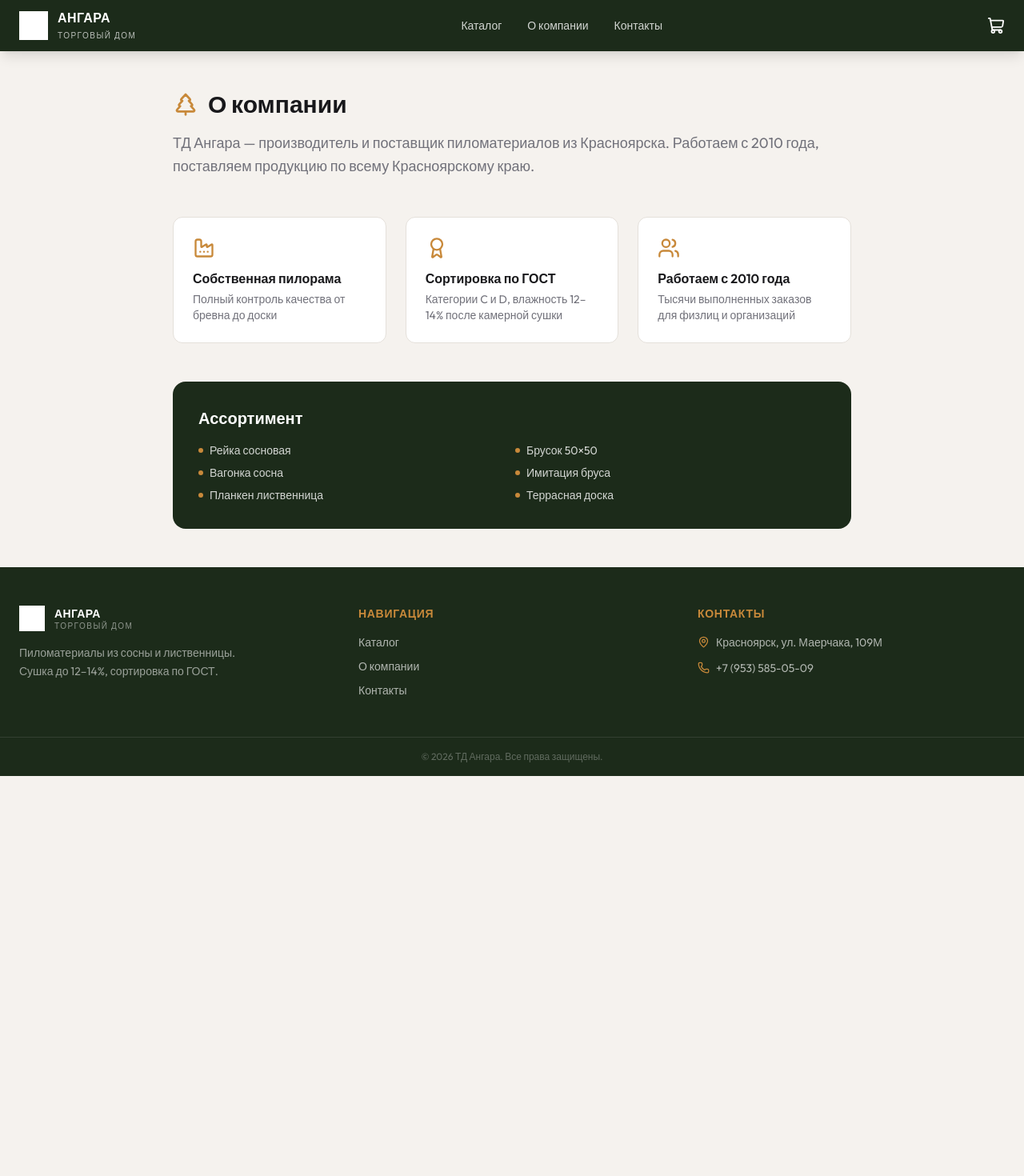
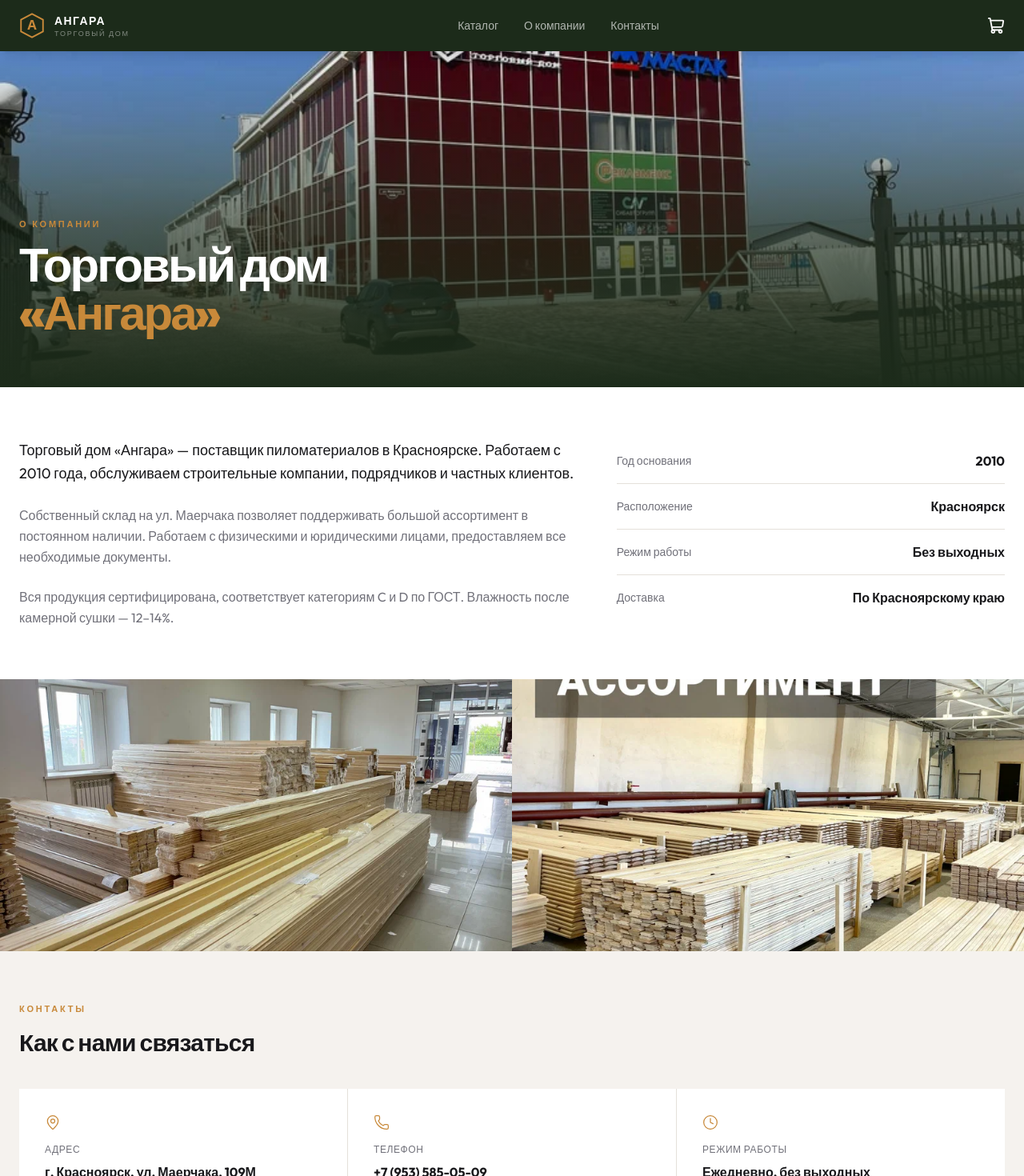
Before and after one commit to Gleb-Shall/td-angara, a Next.js app: page /about in a window 1280 px wide. Shown: the top 1470 px of the page at 80% size. Before the commit the page ends 970 px from the top, so only its background shows below. Built offline with nearby package versions, Linux system fonts and the light colour scheme.

Commit message:
fix: re-apply SVG logo + redesigned about page (homepage unchanged)

```diff
--- a/src/app/(public)/about/page.tsx
+++ b/src/app/(public)/about/page.tsx
@@ -1,44 +1,101 @@
-import { TreePine, Award, Users, Factory } from 'lucide-react'
+import Image from 'next/image'
+import Link from 'next/link'
+import { ArrowRight, MapPin, Phone, Clock } from 'lucide-react'
 
 export const metadata = { title: 'О компании — ТД Ангара' }
 
 export default function AboutPage() {
   return (
-    <div className="max-w-4xl mx-auto px-4 sm:px-6 py-12">
-      <div className="flex items-center gap-3 mb-4">
-        <TreePine size={32} className="text-[var(--amber)]" />
-        <h1 className="text-3xl font-bold">О компании</h1>
+    <>
+      {/* Hero */}
+      <section className="relative min-h-[420px] flex items-end overflow-hidden">
+        <Image src="/products/2.webp" alt="ТД Ангара" fill className="object-cover" priority />
+        <div className="absolute inset-0 bg-gradient-to-t from-[var(--forest)] via-[var(--forest)]/60 to-transparent" />
+        <div className="relative z-10 max-w-7xl mx-auto px-6 w-full pb-16">
+          <p className="text-[var(--amber)] text-[11px] font-bold uppercase tracking-[0.25em] mb-3">О компании</p>
+          <h1 className="text-5xl md:text-6xl font-black tracking-tighter text-white leading-none">
+            Торговый дом<br />
+            <span className="text-[var(--amber)]">«Ангара»</span>
+          </h1>
         </div>
-      <p className="text-[var(--muted)] text-lg leading-relaxed mb-12">
-        ТД Ангара — производитель и поставщик пиломатериалов из Красноярска. Работаем с 2010 года, поставляем
-        продукцию по всему Красноярскому краю.
+      </section>
+
+      {/* Основной текст */}
+      <section className="bg-white py-16">
+        <div className="max-w-7xl mx-auto px-6 grid md:grid-cols-12 gap-12">
+          <div className="md:col-span-7">
+            <p className="text-lg text-[var(--text)] leading-relaxed mb-6">
+              Торговый дом «Ангара» — поставщик пиломатериалов в Красноярске.
+              Работаем с 2010 года, обслуживаем строительные компании, подрядчиков и частных клиентов.
             </p>
+            <p className="text-[var(--muted)] leading-relaxed mb-6">
+              Собственный склад на ул. Маерчака позволяет поддерживать большой ассортимент в постоянном наличии.
+              Работаем с физическими и юридическими лицами, предоставляем все необходимые документы.
+            </p>
+            <p className="text-[var(--muted)] leading-relaxed">
+              Вся продукция сертифицирована, соответствует категориям C и D по ГОСТ.
+              Влажность после камерной сушки — 12–14%.
+            </p>
+          </div>
 
-      <div className="grid grid-cols-1 sm:grid-cols-3 gap-6 mb-12">
+          <div className="md:col-span-5 space-y-0 divide-y divide-[var(--border)]">
             {[
-          { icon: Factory, label: 'Собственная пилорама', desc: 'Полный контроль качества от бревна до доски' },
-          { icon: Award, label: 'Сортировка по ГОСТ', desc: 'Категории C и D, влажность 12–14% после камерной сушки' },
-          { icon: Users, label: 'Работаем с 2010 года', desc: 'Тысячи выполненных заказов для физлиц и организаций' },
-        ].map(({ icon: Icon, label, desc }) => (
-          <div key={label} className="bg-white p-6 rounded-xl border border-[var(--border)]">
-            <Icon size={28} className="text-[var(--amber)] mb-3" />
-            <h3 className="font-semibold mb-1">{label}</h3>
-            <p className="text-sm text-[var(--muted)]">{desc}</p>
+              { label: 'Год основания', value: '2010' },
+              { label: 'Расположение', value: 'Красноярск' },
+              { label: 'Режим работы', value: 'Без выходных' },
+              { label: 'Доставка', value: 'По Красноярскому краю' },
+            ].map(({ label, value }) => (
+              <div key={label} className="flex justify-between items-center py-4">
+                <span className="text-[var(--muted)] text-sm">{label}</span>
+                <span className="font-bold text-[var(--text)]">{value}</span>
+              </div>
+            ))}
+          </div>
+        </div>
+      </section>
+
+      {/* Фото склада */}
+      <section className="grid md:grid-cols-2 min-h-[340px]">
+        <div className="relative min-h-[260px]">
+          <Image src="/products/XL.webp" alt="Склад" fill className="object-cover" />
+        </div>
+        <div className="relative min-h-[260px]">
+          <Image src="/products/3.webp" alt="Пиломатериалы" fill className="object-cover" />
+        </div>
+      </section>
+
+      {/* Контакты */}
+      <section className="bg-[var(--cream)] py-16">
+        <div className="max-w-7xl mx-auto px-6">
+          <p className="text-[var(--amber)] text-[11px] font-bold uppercase tracking-[0.25em] mb-4">Контакты</p>
+          <h2 className="text-3xl font-black tracking-tight mb-10">Как с нами связаться</h2>
+
+          <div className="grid md:grid-cols-3 gap-px bg-[var(--border)]">
+            {[
+              { icon: MapPin, label: 'Адрес', value: 'г. Красноярск, ул. Маерчака, 109М' },
+              { icon: Phone, label: 'Телефон', value: '+7 (953) 585-05-09', href: 'tel:+79535850509' },
+              { icon: Clock, label: 'Режим работы', value: 'Ежедневно, без выходных' },
+            ].map(({ icon: Icon, label, value, href }) => (
+              <div key={label} className="bg-white p-8">
+                <Icon size={20} className="text-[var(--amber)] mb-4" strokeWidth={1.5} />
+                <p className="text-[var(--muted)] text-xs uppercase tracking-wider mb-2">{label}</p>
+                {href ? (
+                  <a href={href} className="font-bold text-[var(--text)] hover:text-[var(--amber)] transition-colors">{value}</a>
+                ) : (
+                  <p className="font-bold text-[var(--text)]">{value}</p>
+                )}
               </div>
             ))}
           </div>
 
-      <div className="bg-[var(--forest)] text-white rounded-2xl p-8">
-        <h2 className="text-xl font-bold mb-4">Ассортимент</h2>
-        <ul className="grid grid-cols-2 gap-2 text-white/80 text-sm">
-          {['Рейка сосновая', 'Брусок 50×50', 'Вагонка сосна', 'Имитация бруса', 'Планкен лиственница', 'Террасная доска'].map((item) => (
-            <li key={item} className="flex items-center gap-2">
-              <span className="w-1.5 h-1.5 rounded-full bg-[var(--amber)] shrink-0" />
-              {item}
-            </li>
-          ))}
-        </ul>
+          <div className="mt-10">
+            <Link href="/catalog" className="inline-flex items-center gap-2 bg-[var(--forest)] text-white px-7 py-3.5 rounded-lg font-semibold text-sm hover:bg-[var(--amber)] transition-colors group">
+              Смотреть каталог
+              <ArrowRight size={15} className="group-hover:translate-x-0.5 transition-transform" />
+            </Link>
           </div>
         </div>
+      </section>
+    </>
   )
 }
--- a/src/components/Header.tsx
+++ b/src/components/Header.tsx
@@ -1,7 +1,6 @@
 'use client'
 
 import Link from 'next/link'
-import Image from 'next/image'
 import { useState } from 'react'
 import { Menu, X } from 'lucide-react'
 import CartIcon from './CartIcon'
@@ -12,23 +11,39 @@ const NAV = [
   { href: '/contacts', label: 'Контакты' },
 ]
 
+function AngaraLogo() {
+  return (
+    <svg width="32" height="32" viewBox="0 0 100 100" fill="none" xmlns="http://www.w3.org/2000/svg">
+      <polygon
+        points="50,4 93,27 93,73 50,96 7,73 7,27"
+        stroke="#C8893A"
+        strokeWidth="6"
+        fill="none"
+      />
+      <text
+        x="50"
+        y="67"
+        textAnchor="middle"
+        fill="#C8893A"
+        fontSize="52"
+        fontWeight="800"
+        fontFamily="system-ui"
+      >А</text>
+    </svg>
+  )
+}
+
 export default function Header() {
   const [open, setOpen] = useState(false)
 
   return (
     <header className="bg-[var(--forest)] text-white sticky top-0 z-50 shadow-lg">
       <div className="max-w-7xl mx-auto px-4 sm:px-6 h-16 flex items-center justify-between">
-        <Link href="/" className="flex items-center gap-3 hover:opacity-85 transition-opacity">
-          <Image
-            src="/brand/landing_logo_x2.png"
-            alt="ТД Ангара"
-            width={36}
-            height={36}
-            className="brightness-0 invert"
-          />
-          <span className="font-bold text-base tracking-wide leading-tight">
-            АНГАРА<br />
-            <span className="text-[10px] font-normal tracking-[0.15em] text-white/70">ТОРГОВЫЙ ДОМ</span>
+        <Link href="/" className="flex items-center gap-3 hover:opacity-80 transition-opacity group">
+          <AngaraLogo />
+          <span className="leading-tight">
+            <span className="block font-black text-sm tracking-widest text-white">АНГАРА</span>
+            <span className="block text-[9px] tracking-[0.2em] text-white/45 font-medium">ТОРГОВЫЙ ДОМ</span>
           </span>
         </Link>
 
@@ -37,7 +52,7 @@ export default function Header() {
             <Link
               key={n.href}
               href={n.href}
-              className="text-sm text-white/80 hover:text-white transition-colors"
+              className="text-sm text-white/65 hover:text-white transition-colors"
             >
               {n.label}
             </Link>
@@ -49,22 +64,22 @@ export default function Header() {
             <CartIcon />
           </div>
           <button
-            className="md:hidden text-white"
+            className="md:hidden text-white/80 hover:text-white transition-colors"
             onClick={() => setOpen(!open)}
           >
-            {open ? <X size={24} /> : <Menu size={24} />}
+            {open ? <X size={22} /> : <Menu size={22} />}
           </button>
         </div>
       </div>
 
       {open && (
-        <nav className="md:hidden border-t border-white/10 px-4 py-3 flex flex-col gap-3">
+        <nav className="md:hidden border-t border-white/10 px-6 py-4 flex flex-col gap-4">
           {NAV.map((n) => (
             <Link
               key={n.href}
               href={n.href}
               onClick={() => setOpen(false)}
-              className="text-sm text-white/80 hover:text-white py-1"
+              className="text-sm text-white/70 hover:text-white py-1"
             >
               {n.label}
             </Link>
```
Lines whose indentation alone changed are shown as unchanged.
